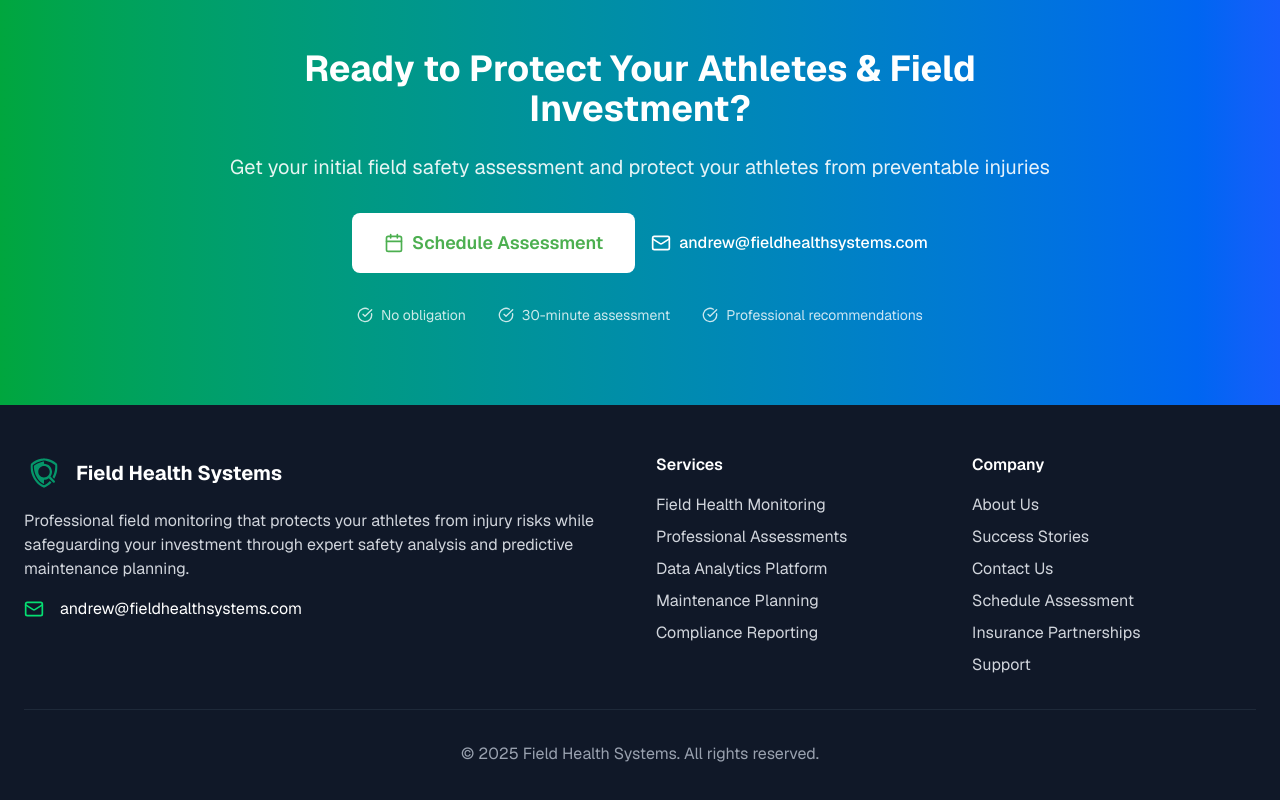
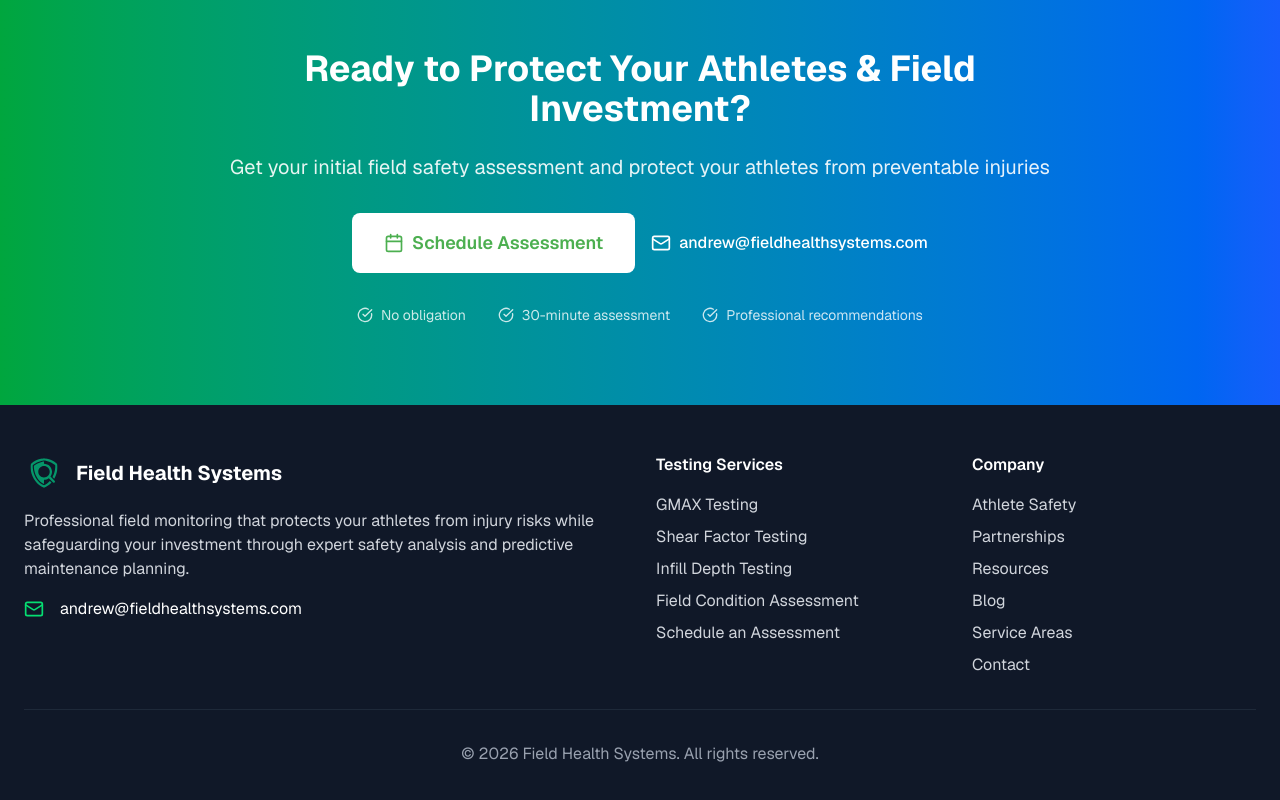
Before and after one commit to SMBeePay/field-health-systems, a Next.js app: page / in a window 1280 px wide. Shown: the part 11106-11906 px from the top of the page. Built offline with nearby package versions, Linux system fonts and the light colour scheme; no server answers.

Commit message:
Update footer: real service links, blog link, fixed copyright year
Replaces broken internal app links with correct marketing page links,
adds individual service pages, blog, and service areas to footer nav.

Co-Authored-By: Claude Sonnet 4.6 <noreply@anthropic.com>

```diff
--- a/app/page.tsx
+++ b/app/page.tsx
@@ -1485,31 +1485,31 @@ export default function MarketingHomePage() {
             </div>
 
             <div>
-              <h4 className="font-semibold mb-4">Services</h4>
+              <h4 className="font-semibold mb-4">Testing Services</h4>
               <ul className="space-y-2 text-gray-300">
                 <li>
-                  <Link href="/dashboard" className="hover:text-white transition-colors">
-                    Field Health Monitoring
+                  <Link href="/services/gmax-testing" className="hover:text-white transition-colors">
+                    GMAX Testing
+                  </Link>
+                </li>
+                <li>
+                  <Link href="/services/shear-factor-testing" className="hover:text-white transition-colors">
+                    Shear Factor Testing
+                  </Link>
+                </li>
+                <li>
+                  <Link href="/services/infill-depth-testing" className="hover:text-white transition-colors">
+                    Infill Depth Testing
+                  </Link>
+                </li>
+                <li>
+                  <Link href="/services/field-condition-assessment" className="hover:text-white transition-colors">
+                    Field Condition Assessment
                   </Link>
                 </li>
                 <li>
                   <Link href="/schedule-assessment" className="hover:text-white transition-colors">
-                    Professional Assessments
-                  </Link>
-                </li>
-                <li>
-                  <Link href="/analytics" className="hover:text-white transition-colors">
-                    Data Analytics Platform
-                  </Link>
-                </li>
-                <li>
-                  <Link href="/maintenance" className="hover:text-white transition-colors">
-                    Maintenance Planning
-                  </Link>
-                </li>
-                <li>
-                  <Link href="/reports" className="hover:text-white transition-colors">
-                    Compliance Reporting
+                    Schedule an Assessment
                   </Link>
                 </li>
               </ul>
@@ -1519,41 +1519,41 @@ export default function MarketingHomePage() {
               <h4 className="font-semibold mb-4">Company</h4>
               <ul className="space-y-2 text-gray-300">
                 <li>
-                  <Link href="/marketing" className="hover:text-white transition-colors">
-                    About Us
-                  </Link>
-                </li>
-                <li>
                   <Link href="/athlete-safety" className="hover:text-white transition-colors">
-                    Success Stories
-                  </Link>
-                </li>
-                <li>
-                  <a href="mailto:andrew@fieldhealthsystems.com" className="hover:text-white transition-colors">
-                    Contact Us
-                  </a>
-                </li>
-                <li>
-                  <Link href="/schedule-assessment" className="hover:text-white transition-colors">
-                    Schedule Assessment
+                    Athlete Safety
                   </Link>
                 </li>
                 <li>
                   <Link href="/partnerships" className="hover:text-white transition-colors">
-                    Insurance Partnerships
+                    Partnerships
                   </Link>
                 </li>
                 <li>
-                  <a href="mailto:andrew@fieldhealthsystems.com?subject=Support Request" className="hover:text-white transition-colors">
-                    Support
-                  </a>
+                  <Link href="/resources" className="hover:text-white transition-colors">
+                    Resources
+                  </Link>
+                </li>
+                <li>
+                  <Link href="/blog" className="hover:text-white transition-colors">
+                    Blog
+                  </Link>
+                </li>
+                <li>
+                  <Link href="/service-areas/texas" className="hover:text-white transition-colors">
+                    Service Areas
+                  </Link>
+                </li>
+                <li>
+                  <Link href="/contact" className="hover:text-white transition-colors">
+                    Contact
+                  </Link>
                 </li>
               </ul>
             </div>
           </div>
 
           <div className="border-t border-gray-800 mt-8 pt-8 text-center text-gray-400">
-            <p>&copy; 2025 Field Health Systems. All rights reserved.</p>
+            <p>&copy; 2026 Field Health Systems. All rights reserved.</p>
           </div>
         </div>
       </footer>
```
